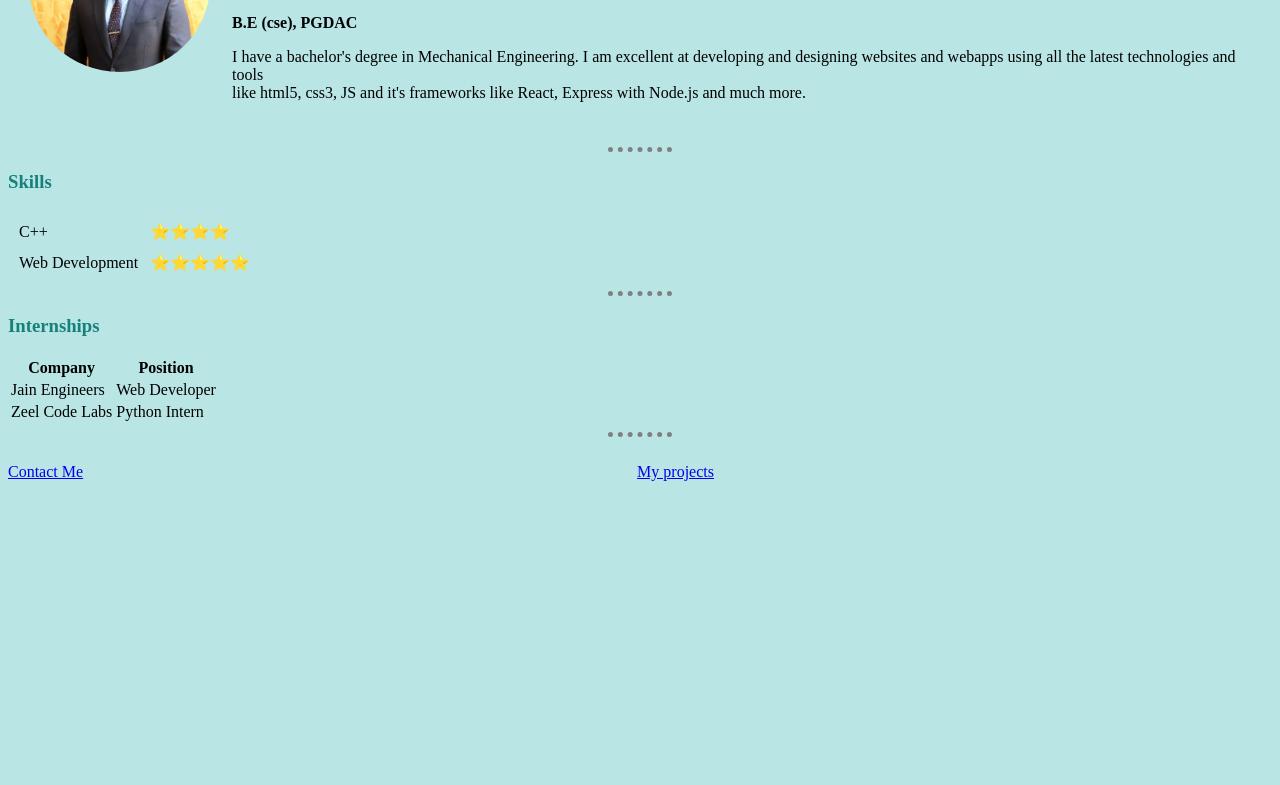
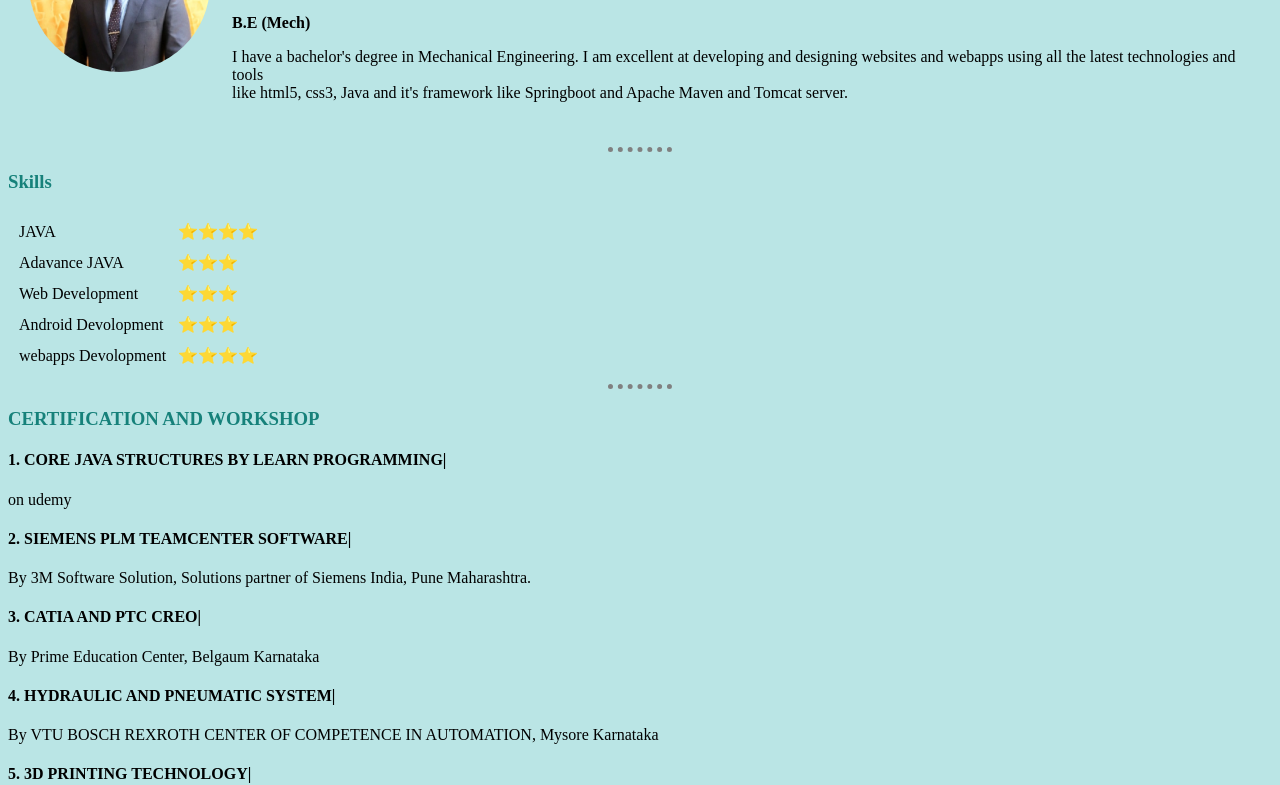
Before and after one commit to VivekGit96/CV, a plain HTML site: page index.html in a window 1280 px wide. Shown: the part 174-959 px from the top of the page. Before the commit the page ends 800 px from the top, so only its background shows below. Drawn offline with Linux system fonts and the light colour scheme.

Commit message:
added resume

```diff
--- a/index.html
+++ b/index.html
@@ -34,10 +34,10 @@
     <a href="https://www.linkedin.com/in/vivek-patil-1bb973153/" target="_blank"><img src="images/logo-linkedin.svg" height="25"></a>
 
     <a href="https://www.facebook.com/profile.php?id=100004777784816" target="_blank"><img src="images/fbl.webp" height="25"></a>
-    <strong><p>B.E (cse), PGDAC</p></strong>
+    <strong><p>B.E (Mech)</p></strong>
 
 
-    <p>I have a bachelor's degree in Mechanical Engineering. I am excellent at developing and designing websites and webapps using all the latest technologies and tools <br>like html5, css3, JS and it's frameworks like React, Express with Node.js and much more. </p>
+    <p>I have a bachelor's degree in Mechanical Engineering. I am excellent at developing and designing websites and webapps using all the latest technologies and tools <br>like html5, css3, Java and it's framework like Springboot and Apache Maven and Tomcat server. </p>
   </td>
   </table>
   <hr>
@@ -47,48 +47,64 @@
   <table cellspacing="10">
     <tbody>
       <tr>
-        <td>C++</td>
+        <td>JAVA</td>
         <td>⭐⭐⭐⭐</td>
       </tr>
       <tr>
+        <td>Adavance JAVA</td>
+        <td>⭐⭐⭐</td>
+      </tr>
+      <tr>
         <td>Web Development</td>
-        <td>⭐⭐⭐⭐⭐</td>
+        <td>⭐⭐⭐</td>
       </tr>
+      <tr>
+        <td>Android Devolopment</td>
+        <td>⭐⭐⭐</td>
+      </tr>
+      <td>webapps Devolopment</td>
+        <td>⭐⭐⭐⭐</td>
+      </tr>
+
     </tbody>
   </table>
 
 
   <hr>
 
-  <h3>Internships</h3>
+  <h3>CERTIFICATION AND WORKSHOP</h3>
 
   <!--table-->
 
-  <table>
-    <thead>
-      <th>
-        Company
-      </th>
-      <th>
-        Position
-      </th>
-    </thead>
-    <tbody>
-      <tr>
-        <td>Jain Engineers</td>
-        <td>Web Developer</td>
-      </tr>
-      <tr>
-        <td>Zeel Code Labs</td>
-        <td>Python Intern</td>
-      </tr>
-    </tbody>
-  </table>
+
+  <h4>1. CORE JAVA STRUCTURES BY LEARN PROGRAMMING|</h4>
+  <p>  on udemy</p>
+  <h4>2. SIEMENS PLM TEAMCENTER SOFTWARE| </h4>
+  <p>By 3M Software Solution, Solutions partner of Siemens India, Pune Maharashtra.
+  </p>
+  <h4>3. CATIA AND PTC CREO|</h4>
+  <p>By Prime Education Center, Belgaum Karnataka
+
+  </p>
+  <h4>4. HYDRAULIC AND PNEUMATIC SYSTEM|</h4>
+  <p>By VTU BOSCH REXROTH CENTER OF COMPETENCE IN AUTOMATION, Mysore Karnataka
+
+  </p>
+  <h4>5. 3D PRINTING TECHNOLOGY|</h4>
+  <p> Internship at ATTIS SYSTEM, Belgaum Karnataka
+
+  </p>
+  <h4>6. INDUSTRY INPLANT TRAINING|</h4>
+  <p>15 Days In plant Training in OERLIKON FAIRFIELD ,Shinoli Maharashtra </p>
 
 
 <hr><br>
-  <a href="contact-me.html">Contact Me</a>
-  <a class="proj" href="projects.html">My projects</a>
+<a class="proj" href="projects.html"><h3>My projects:</h3></a>
+
+  <a href="contact-me.html"><h3>Contact Me: </h3> </a>
+  <h3>Resume :</h3>
+  <embed src="cv.pdf" type="application/pdf"  height="500" width="650" />
+
 
 </body>
 </html>
```
Also changed, not shown: projects.html (+5 -7 lines), 1 other file.
